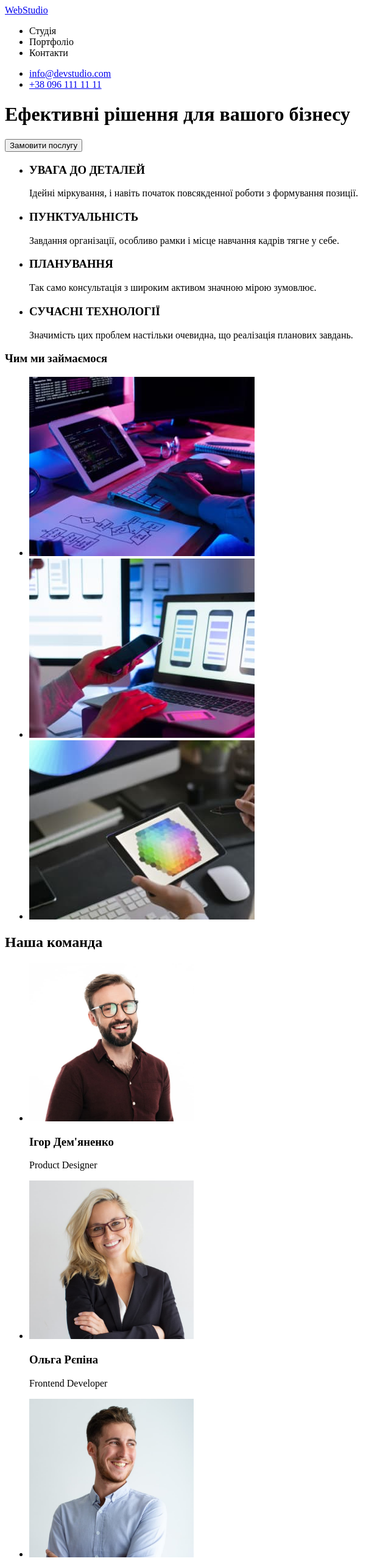
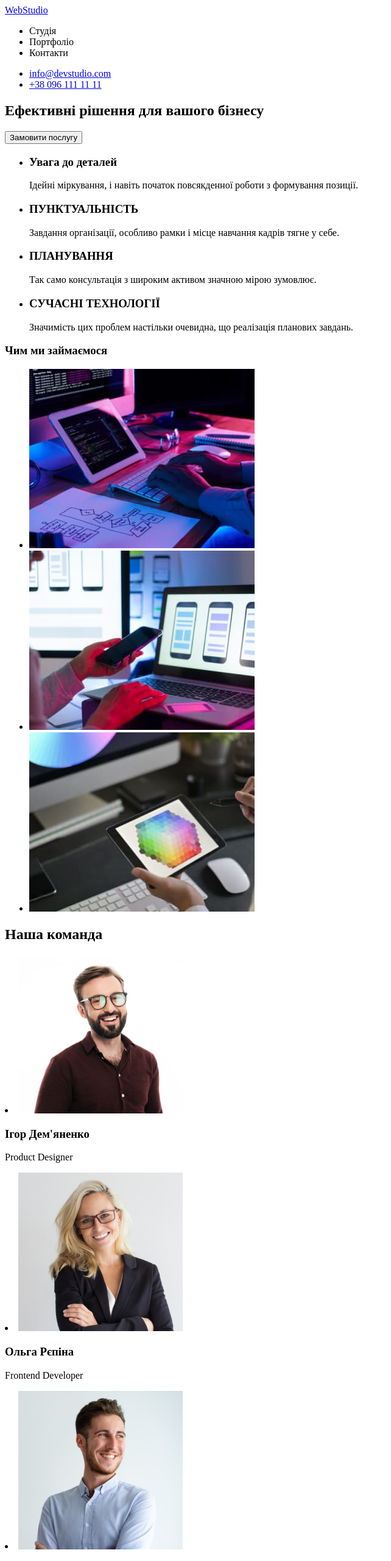
Before and after one commit to Ivan-KLMV/goit-markup-hw-01, a plain HTML site: page index.html in a window 1280 px wide. Shown: the top 2560 px of the page at 61% size, without its empty margins (0-642 px from the left). Drawn offline with Linux system fonts and the light colour scheme.

Commit message:
Update index.html

```diff
--- a/index.html
+++ b/index.html
@@ -11,9 +11,9 @@
       <nav>
         <a href="./index.html">WebStudio</a>
         <ul>
-          <li>Студія</li>
-          <li>Портфоліо</li>
-          <li>Контакти</li>
+          <li><a>Студія</a></li>
+          <li><a>Портфоліо</a></li>
+          <li><a>Контакти</a></li>
         </ul>
       </nav>
       <ul>
@@ -22,15 +22,15 @@
       </ul>
     </header>
     <main>
-      <div>
+      <section>
         <h1>Ефективні рішення для вашого бізнесу</h1>
         <button type="button">Замовити послугу</button>
-      </div>
-      <div>
+      </section>
+      <section>
         <h2 hidden>Наші переваги</h2>
         <ul>
           <li>
-            <h3>УВАГА ДО ДЕТАЛЕЙ</h3>
+            <h3>Увага до деталей</h3>
             <p>
               Ідейні міркування, і навіть початок повсякденної роботи з
               формування позиції.
@@ -57,8 +57,8 @@
             </p>
           </li>
         </ul>
-      </div>
-      <div>
+      </section>
+      <section>
         <h3>Чим ми займаємося</h3>
         <ul>
           <li>
@@ -83,10 +83,9 @@
             />
           </li>
         </ul>
-      </div>
-      <div>
+      </section>
+      <section>
         <h2>Наша команда</h2>
-        <ul>
           <li>
             <img src="./images/img4.jpg" alt="Ігор Дем'яненко" width="270" />
             <h3>Ігор Дем'яненко</h3>
@@ -108,7 +107,7 @@
             <p>UI Designer</p>
           </li>
         </ul>
-      </div>
+      </section>
     </main>
     <footer>
       <a href="/index.html">WebStudio</a>
```
